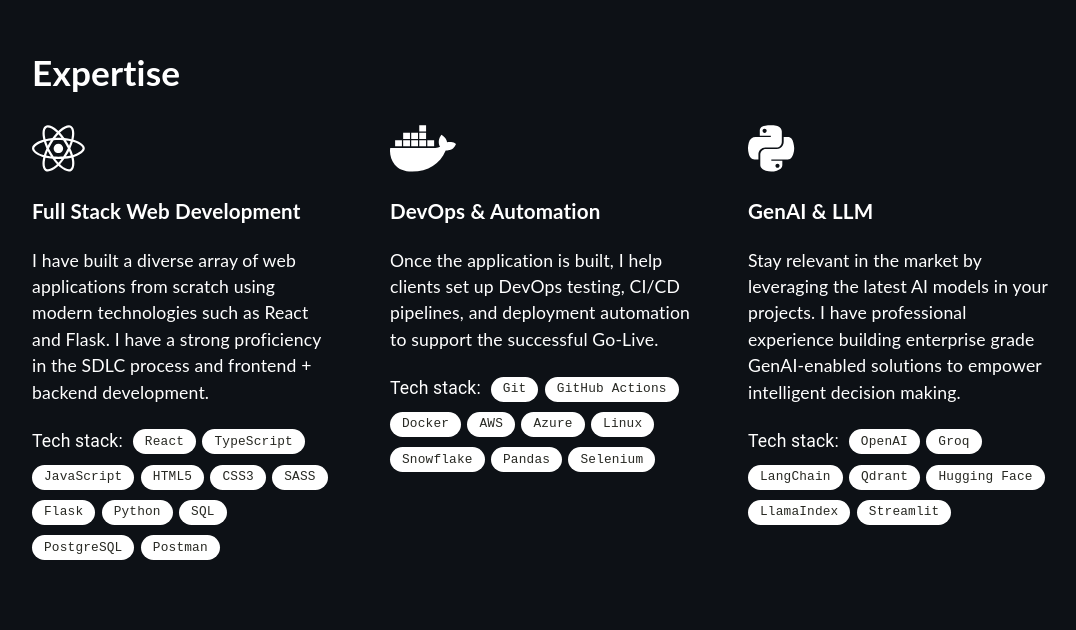
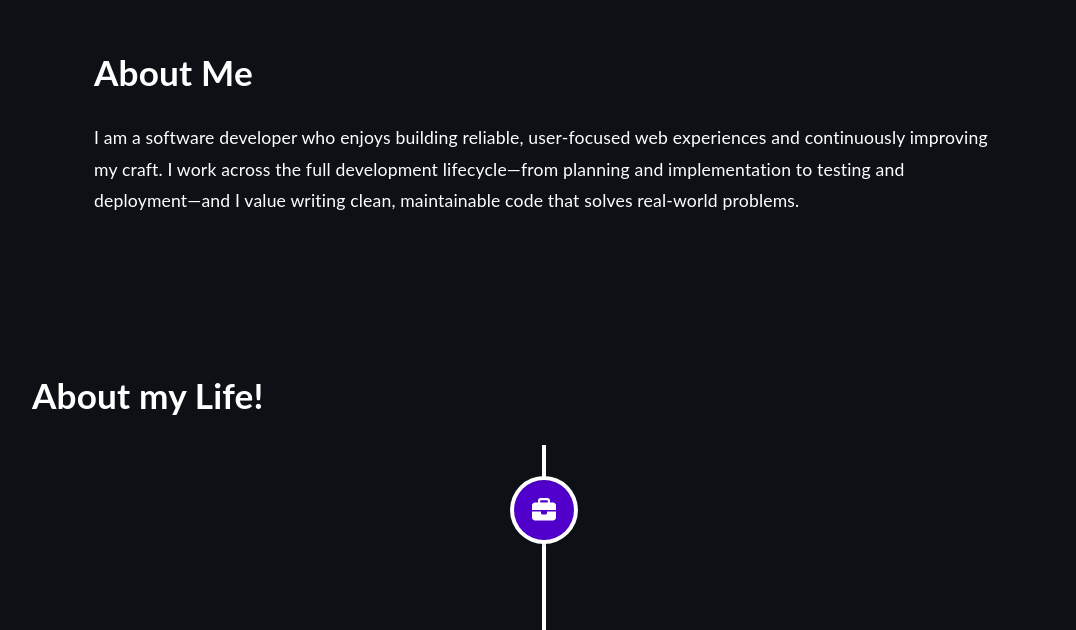
Before and after one commit to TimPham622/my-website, a React (Create React App) app: page / in a window 1280 px wide. Shown: the part 870-1500 px from the top of the page, without its empty margins (96-1172 px from the left). Built offline with nearby package versions, Linux system fonts and the light colour scheme.

Commit message:
Standardize music and expertise section layout

```diff
--- a/src/assets/styles/Expertise.scss
+++ b/src/assets/styles/Expertise.scss
@@ -1,85 +1,23 @@
-.skills-container {
+.expertise-container {
     padding: 5% 10%;
     display: flex;
     flex-direction: column;
     text-align: left;
-
-    svg {
-        color: white;
-    }
 }
 
-.skills-container .skills-grid {
-    display: grid;
-    grid-template-columns: repeat(3, 1fr);
-    grid-gap: 50px;
-}
-
-.skills-container .skills-grid .skill {
-    align-items: center;
-    text-align: left;
-}
-
-.chip {
-    color: rgb(39, 40, 34) !important;
-    background-color: white !important;
-    font-size: 0.8rem !important;
-    height: 25px !important;
-
-    span {
-        font-family: 'Courier Prime', monospace;
-        color: rgb(39, 40, 34);
-    }
-
-    svg {
-        height: 15px !important;
-    }
-}
-
-.flex-chips {
-    line-height: 2;
-    margin: 0.5;
-
-    .chip-title {
-        color: white;
-        padding-right: 10px;
-    }
-}
-
-.flex-chips .MuiChip-root {
-    margin-right: 0.5em;
-}
-
-.flex-chips .MuiChip-outlined {
-    background-color: #e0e0e0;
-    font-family: source-code-pro, Menlo, Monaco, Consolas, "Courier New",
-        monospace;
-}
-
-.flex-chips .MuiChip-outlined span {
-    color: rgb(39, 40, 34);
+.expertise-container p {
+    margin: 0;
+    max-width: 900px;
+    line-height: 1.8;
+    overflow-wrap: anywhere;
 }
 
 @media screen {
     @media (max-width: 768px) {
-        .skills-container {
+        .expertise-container {
             display: block;
             padding-left: 5%;
             padding-right: 5%;
         }
-
-        .skills-container .skills-grid {
-            display: initial;
-        }
-
-        .skills-container .skills-grid .skill {
-            padding-bottom: 5%;
-        }
-    }
-
-    @media (max-width: 567px) {
-        .skills {
-            font-size: 12px;
-        }
     }
 }
--- a/src/assets/styles/Music.scss
+++ b/src/assets/styles/Music.scss
@@ -1,85 +1,23 @@
-.skills-container {
+.music-container {
     padding: 5% 10%;
     display: flex;
     flex-direction: column;
     text-align: left;
-
-    svg {
-        color: white;
-    }
 }
 
-.skills-container .skills-grid {
-    display: grid;
-    grid-template-columns: repeat(3, 1fr);
-    grid-gap: 50px;
-}
-
-.skills-container .skills-grid .skill {
-    align-items: center;
-    text-align: left;
-}
-
-.chip {
-    color: rgb(39, 40, 34) !important;
-    background-color: white !important;
-    font-size: 0.8rem !important;
-    height: 25px !important;
-
-    span {
-        font-family: 'Courier Prime', monospace;
-        color: rgb(39, 40, 34);
-    }
-
-    svg {
-        height: 15px !important;
-    }
-}
-
-.flex-chips {
-    line-height: 2;
-    margin: 0.5;
-
-    .chip-title {
-        color: white;
-        padding-right: 10px;
-    }
-}
-
-.flex-chips .MuiChip-root {
-    margin-right: 0.5em;
-}
-
-.flex-chips .MuiChip-outlined {
-    background-color: #e0e0e0;
-    font-family: source-code-pro, Menlo, Monaco, Consolas, "Courier New",
-        monospace;
-}
-
-.flex-chips .MuiChip-outlined span {
-    color: rgb(39, 40, 34);
+.music-container p {
+    margin: 0;
+    max-width: 900px;
+    line-height: 1.8;
+    overflow-wrap: anywhere;
 }
 
 @media screen {
     @media (max-width: 768px) {
-        .skills-container {
+        .music-container {
             display: block;
             padding-left: 5%;
             padding-right: 5%;
         }
-
-        .skills-container .skills-grid {
-            display: initial;
-        }
-
-        .skills-container .skills-grid .skill {
-            padding-bottom: 5%;
-        }
-    }
-
-    @media (max-width: 567px) {
-        .skills {
-            font-size: 12px;
-        }
     }
 }
--- a/src/components/Expertise.tsx
+++ b/src/components/Expertise.tsx
@@ -1,90 +1,19 @@
 import React from "react";
-import '@fortawesome/free-regular-svg-icons'
-import { FontAwesomeIcon } from '@fortawesome/react-fontawesome';
-import { faReact, faDocker, faPython } from '@fortawesome/free-brands-svg-icons';
-import Chip from '@mui/material/Chip';
 import '../assets/styles/Expertise.scss';
-
-const labelsFirst = [
-    "React",
-    "TypeScript",
-    "JavaScript",
-    "HTML5",
-    "CSS3",
-    "SASS",
-    "Flask",
-    "Python",
-    "SQL",
-    "PostgreSQL",
-    "Postman"
-];
-
-const labelsSecond = [
-    "Git",
-    "GitHub Actions",
-    "Docker",
-    "AWS",
-    "Azure",
-    "Linux",
-    "Snowflake",
-    "Pandas",
-    "Selenium",
-];
-
-const labelsThird = [
-    "OpenAI",
-    "Groq",
-    "LangChain",
-    "Qdrant",
-    "Hugging Face",
-    "LlamaIndex",
-    "Streamlit",
-];
 
 function Expertise() {
     return (
-    <div className="container" id="expertise">
-        <div className="skills-container">
-            <h1>Expertise</h1>
-            <div className="skills-grid">
-                <div className="skill">
-                    <FontAwesomeIcon icon={faReact} size="3x"/>
-                    <h3>Full Stack Web Development</h3>
-                    <p>I have built a diverse array of web applications from scratch using modern technologies such as React and Flask. I have a strong proficiency in the SDLC process and frontend + backend development.</p>
-                    <div className="flex-chips">
-                        <span className="chip-title">Tech stack:</span>
-                        {labelsFirst.map((label, index) => (
-                            <Chip key={index} className='chip' label={label} />
-                        ))}
-                    </div>
-                </div>
-
-                <div className="skill">
-                    <FontAwesomeIcon icon={faDocker} size="3x"/>
-                    <h3>DevOps & Automation</h3>
-                    <p>Once the application is built, I help clients set up DevOps testing, CI/CD pipelines, and deployment automation to support the successful Go-Live.</p>
-                    <div className="flex-chips">
-                        <span className="chip-title">Tech stack:</span>
-                        {labelsSecond.map((label, index) => (
-                            <Chip key={index} className='chip' label={label} />
-                        ))}
-                    </div>
-                </div>
-
-                <div className="skill">
-                    <FontAwesomeIcon icon={faPython} size="3x"/>
-                    <h3>GenAI & LLM</h3>
-                    <p>Stay relevant in the market by leveraging the latest AI models in your projects. I have professional experience building enterprise grade GenAI-enabled solutions to empower intelligent decision making.</p>
-                    <div className="flex-chips">
-                        <span className="chip-title">Tech stack:</span>
-                        {labelsThird.map((label, index) => (
-                            <Chip key={index} className='chip' label={label} />
-                        ))}
-                    </div>
-                </div>
+        <div className="container" id="expertise">
+            <div className="expertise-container">
+                <h1>About Me</h1>
+                <p>
+                    I am a software developer who enjoys building reliable, user-focused web experiences and
+                    continuously improving my craft. I work across the full development lifecycle—from planning
+                    and implementation to testing and deployment—and I value writing clean, maintainable code
+                    that solves real-world problems.
+                </p>
             </div>
         </div>
-    </div>
     );
 }
 
--- a/src/components/Music.tsx
+++ b/src/components/Music.tsx
@@ -1,13 +1,16 @@
 import React from "react";
+import '../assets/styles/Music.scss';
 
 function Music() {
-return (
-  <div className="music-container" id = "music">
-    <h1>Music</h1>
-    <p>Check out of my music projects!</p>
-    {/* Add your music content here */}
-  </div>
-);
+    return (
+        <div className="music-container" id="music">
+            <h1>Music</h1>
+            <p>
+                Check out my music projects and creative experiments where I explore sound design,
+                production, and storytelling through audio.
+            </p>
+        </div>
+    );
 }
 
 export default Music;
```
